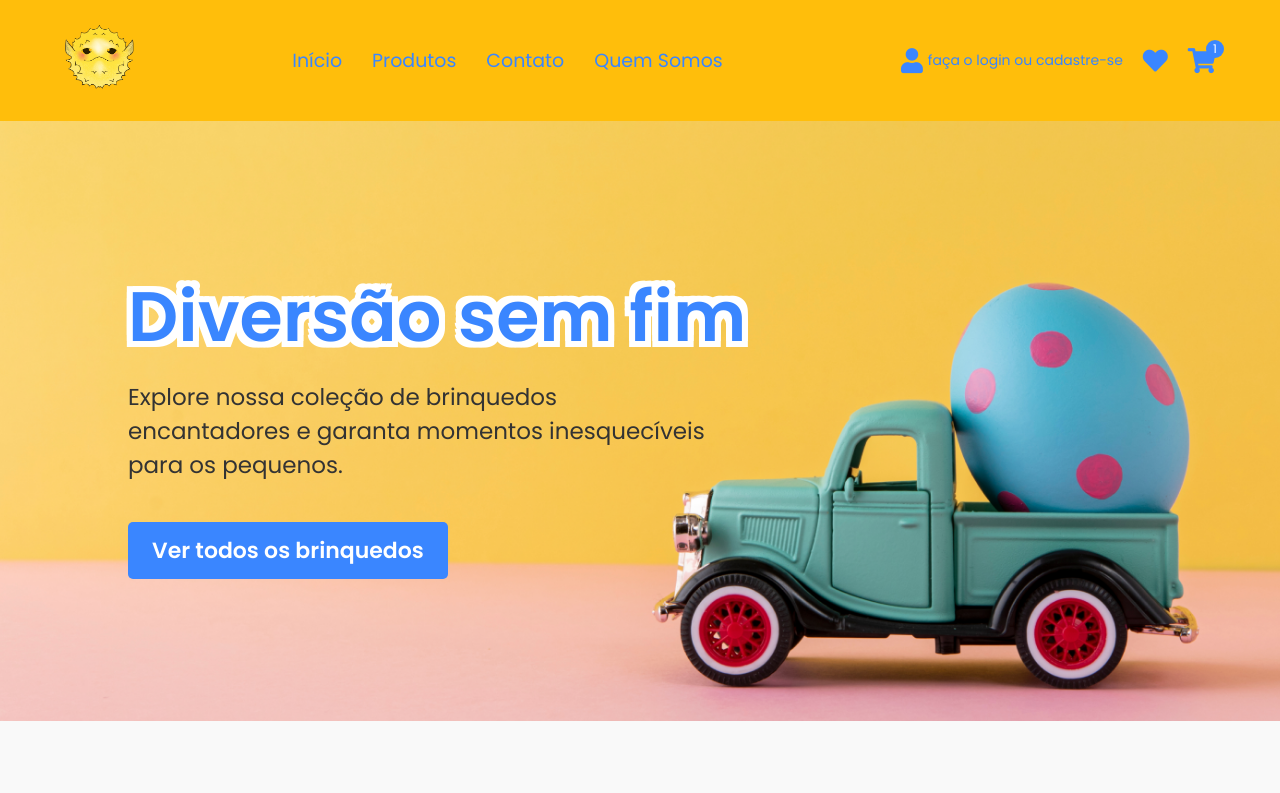
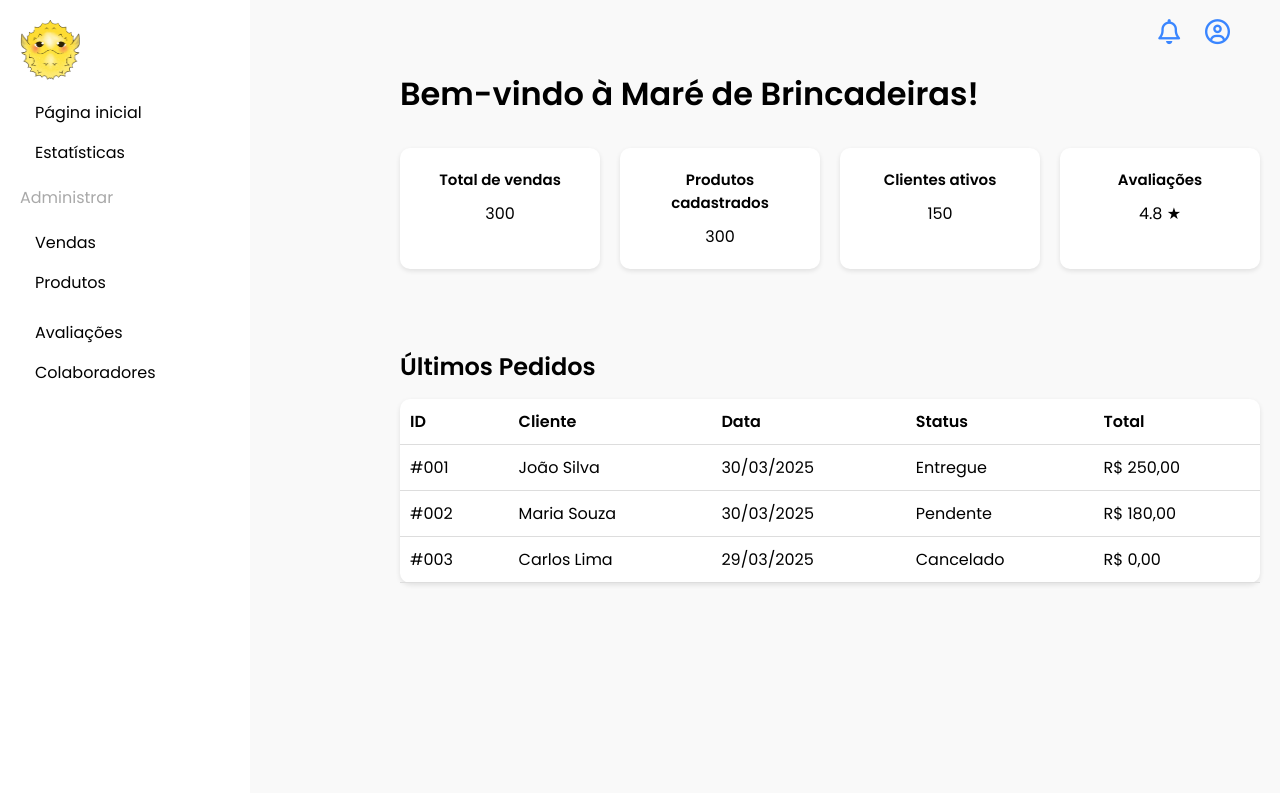
Before and after one commit to giualciati/MareBrincadeiras, an Angular app: page /landing/adm in a window 1280 px wide. Before the commit this address led to /. Shown: the top 793 px of the page. Built offline with nearby package versions, Linux system fonts and the light colour scheme.

Commit message:
Landing page adm Angular

```diff
--- a/src/app/app.routes.ts
+++ b/src/app/app.routes.ts
@@ -12,6 +12,7 @@ import { ProductRegistrationComponent} from "./pages/product-registration/produc
 import { EditProductComponent} from "./pages/edit-product/edit-product.component"
 import { LoginUserComponent} from "./pages/login-user/login-user.component"
 import { PersonalInformationComponent } from "./pages/personal-information/personal-information.component"
+import { LandingAdmComponent } from "./pages/landing-adm/landing-adm.component"
 
 
 
@@ -30,5 +31,6 @@ export const routes: Routes = [
   { path: "product/edit/:id", component: EditProductComponent },
   { path: "login/user", component: LoginUserComponent },
   { path: "information", component: PersonalInformationComponent},
+  { path: "landing/adm", component: LandingAdmComponent},
   { path: "**", redirectTo: "" }
 ];
--- /dev/null
+++ b/src/app/pages/landing-adm/landing-adm.component.html
@@ -0,0 +1,52 @@
+<app-sidebar-management></app-sidebar-management>
+<div class="content">
+    <header>
+        <i class="fa-regular fa-bell"></i>
+        <i class="fa-regular fa-circle-user"></i>
+    </header>
+    <h1 id="title_landingAdm">Bem-vindo à Maré de Brincadeiras!</h1>
+    <section class="dashboard">
+        <div class="card"> <h3>Total de vendas</h3> <p>300</p> </div>
+        <div class="card"> <h3>Produtos cadastrados</h3> <p>300</p> </div>
+        <div class="card"> <h3>Clientes ativos</h3> <p>150</p> </div>
+        <div class="card"> <h3>Avaliações</h3> <p>4.8 ★</p> </div>
+    </section>
+
+    <section class="orders">
+        <h2>Últimos Pedidos</h2>
+        <table class="orders-table">
+            <thead>
+                <tr>
+                    <th>ID</th>
+                    <th>Cliente</th>
+                    <th>Data</th>
+                    <th>Status</th>
+                    <th>Total</th>
+                </tr>
+            </thead>
+            <tbody>
+                <tr>
+                    <td>#001</td>
+                    <td>João Silva</td>
+                    <td>30/03/2025</td>
+                    <td>Entregue</td>
+                    <td>R$ 250,00</td>
+                </tr>
+                <tr>
+                    <td>#002</td>
+                    <td>Maria Souza</td>
+                    <td>30/03/2025</td>
+                    <td>Pendente</td>
+                    <td>R$ 180,00</td>
+                </tr>
+                <tr>
+                    <td>#003</td>
+                    <td>Carlos Lima</td>
+                    <td>29/03/2025</td>
+                    <td>Cancelado</td>
+                    <td>R$ 0,00</td>
+                </tr>
+            </tbody>
+        </table>
+    </section>
+</div>
--- /dev/null
+++ b/src/app/pages/landing-adm/landing-adm.component.scss
@@ -0,0 +1,105 @@
+.body_landingAdm {
+    display: flex;
+    background-color: #f4f4f4;
+}
+.sidebar {
+    width: 250px;
+    background: white;
+    padding: 20px;
+    height: 100vh;
+    box-shadow: 2px 0 5px rgba(0, 0, 0, 0.1);
+    position: fixed;
+    left: 0;
+    top: 0;
+    bottom: 0;
+}
+.logo {
+    text-align: center;
+    margin-bottom: 20px;
+}
+.logo img {
+    width: 50px;
+    height: 50px;
+}
+ul {
+    list-style: none;
+}
+ul li {
+    padding: 10px;
+    margin: 5px 0;
+}
+ ul li a {
+    text-decoration: none;
+    color: black;
+    font-size: 16px;
+}
+ul li a.active {
+    color: #3A86FF;
+}
+
+.content {
+    flex: 1;
+    padding: 20px;
+    max-width: 1000px;
+    margin: auto;
+    margin-left: 380px;
+}
+#title_landingAdm{
+    display: flex;
+    justify-content: space-between;
+    align-items: center;
+    margin-top: 50px;
+    margin-bottom: 30px;
+}
+
+header{
+    position: absolute;
+    top: 20px;
+    right: 50px;
+    display: flex;
+    gap: 25px;
+}
+
+header i {
+    font-size: 25px;
+    cursor: pointer;
+    color: #3A86FF;
+}
+.dashboard {
+    display: grid;
+    grid-template-columns: repeat(auto-fit, minmax(200px, 1fr));
+    gap: 20px;
+}
+.card {
+    background: white;
+    padding: 20px;
+    border-radius: 10px;
+    box-shadow: 0 2px 5px rgba(0, 0, 0, 0.1);
+    text-align: center;
+}
+
+.card h3{
+    font-size: 15px;
+    margin-bottom: 10px;
+}
+
+.orders {
+    margin-top: 80px;
+}
+.orders h2 {
+    margin-bottom: 15px;
+}
+
+.orders-table {
+    width: 100%;
+    border-collapse: collapse;
+    background: white;
+    border-radius: 10px;
+    box-shadow: 0 2px 5px rgba(0, 0, 0, 0.1);
+}
+
+.orders-table th, .orders-table td {
+    padding: 10px;
+    border-bottom: 1px solid #ddd;
+    text-align: left;
+}
```
Also changed, not shown: src/app/pages/landing-adm/landing-adm.component.ts (added, +13 -0 lines).
